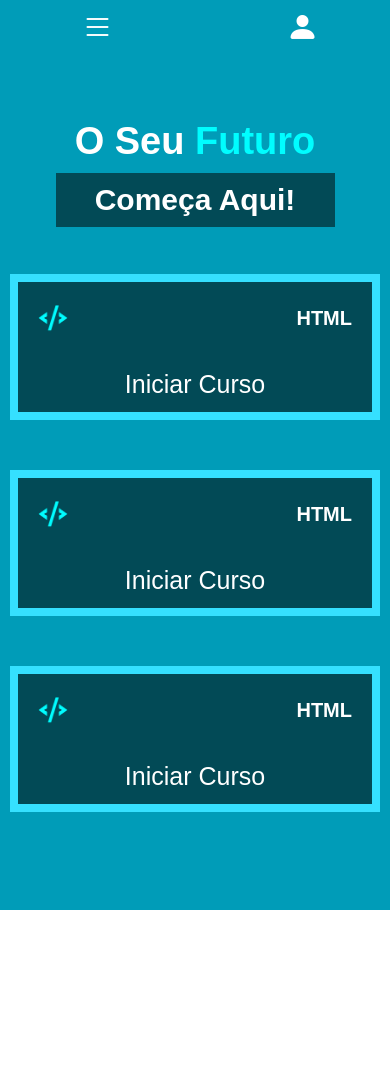
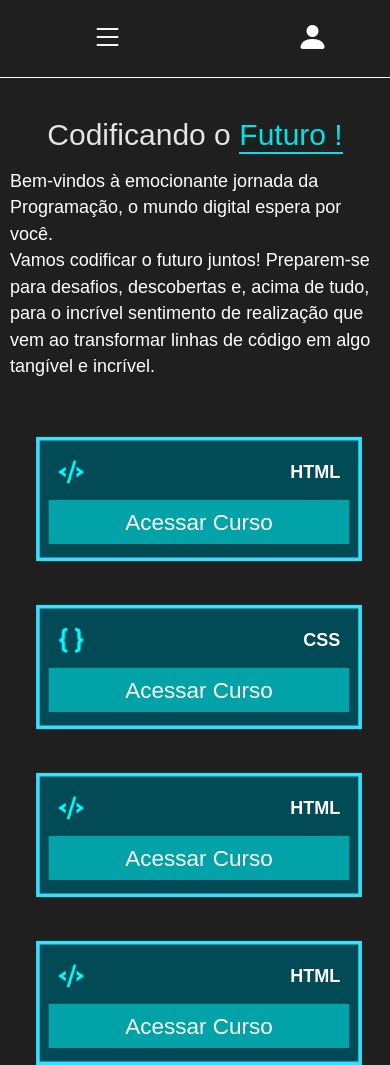
Before and after one commit to Sitefalcon/escolafalcon, a plain HTML site: page index.html in a window 390 px wide. Shown: the top 1065 px of the page. Before the commit the page ends 920 px from the top, so only its background shows below. Drawn offline with nearby package versions, Linux system fonts and the light colour scheme.

Commit message:
Add files via upload

```diff
--- a/index.html
+++ b/index.html
@@ -20,6 +20,7 @@
         }
 
     </style>
+
     <header>
 
         <div class="fundo-header">
@@ -41,7 +42,7 @@
 
         <div class="fundo-pesquisaprincipal">
             <i class="bi bi-search" id="icones-pesquisa"></i>
-            <input type="text" id="input-pesquisa" >
+            <input type="text" id="input-pesquisa" placeholder="O que Procura ?" >
             <i class="bi bi-x" id="icones-pesquisa"></i>
         </div>
 
@@ -55,8 +56,6 @@
 
     </header>
 
-
-
     <main class="mainmob">
 
     <div class="fundo-imagem">
@@ -68,8 +67,9 @@
     <article class="fundo-cursos">
 
         <div class="fundo-texto">
-            <p id="texto-curso-principal">O Seu <font color= "#00FDFF">&nbsp;Futuro</font></p>
-            <p id="texto-curso-segundario">Começa Aqui!</p>
+            <p id="texto-curso-principal">Codificando o <p id="colorcurso">Futuro !</p></p>
+            <p id="texto-curso-segundario">Bem-vindos à emocionante jornada da Programação, o mundo digital espera por você.<br> Vamos codificar o futuro juntos!
+                Preparem-se para desafios, descobertas e, acima de tudo, para o incrível sentimento de realização que vem ao transformar linhas de código em algo tangível e incrível.</p>
         </div>
 
         <div class="fundo-modulos">
@@ -84,8 +84,8 @@
 
         <div id="bloco-modulo">
                 <div id="bloco-cima">
-                    <img src="logotipo.png" alt="" id="icone-modulo">
-                    <p id="titulo-curso">HTML</p>
+                    <img src="idcss.png" alt="" id="icone-modulo">
+                    <p id="titulo-curso">CSS</p>
                 </div>
                 <p id="comece-titulo">Iniciar Curso</p>
 
@@ -94,11 +94,19 @@
 
         <div id="bloco-modulo">
                 <div id="bloco-cima">
-                    <img src="logotipo.png" alt="" id="icone-modulo">
-                    <p id="titulo-curso">HTML</p>
+                    <img src="idjs.png" alt="" id="icone-modulo">
+                    <p id="titulo-curso">JS</p>
                 </div>
                 <p id="comece-titulo">Iniciar Curso</p>
         </div>
+
+        <div id="bloco-modulo">
+            <div id="bloco-cima">
+                <img src="idjs.png" alt="" id="icone-modulo">
+                <p id="titulo-curso">JS</p>
+            </div>
+            <p id="comece-titulo">Iniciar Curso</p>
+    </div>
 
         </div>
 
@@ -110,28 +118,41 @@
                     <img src="id.png" alt="" id="icone-modulomob">
                     <p id="titulo-cursomob">HTML</p>
                 </div>
-                <p id="comece-titulomob">Iniciar Curso</p>
+                <p id="comece-titulomob">Acessar Curso</p>
+            </div>
+
+            <div id="bloco-modulomob">
+                <div id="bloco-cimamob">
+                    <img src="idcss.png" alt="" id="icone-modulomob">
+
+                    <p id="titulo-cursomob">CSS</p>
+                </div>
+                <p id="comece-titulomob">Acessar Curso</p>
             </div>
 
             <div id="bloco-modulomob">
                 <div id="bloco-cimamob">
                     <img src="id.png" alt="" id="icone-modulomob">
                     <p id="titulo-cursomob">HTML</p>
+
                 </div>
-                <p id="comece-titulomob">Iniciar Curso</p>
+                <p id="comece-titulomob">Acessar Curso</p>
             </div>
 
             <div id="bloco-modulomob">
                 <div id="bloco-cimamob">
                     <img src="id.png" alt="" id="icone-modulomob">
                     <p id="titulo-cursomob">HTML</p>
+
                 </div>
-                <p id="comece-titulomob">Iniciar Curso</p>
+                <p id="comece-titulomob">Acessar Curso</p>
             </div>
     </article>
 
     </main>
 
 
+
+
 </body>
 </html>
--- a/mob/header.css
+++ b/mob/header.css
@@ -8,6 +8,7 @@
     header{
         display: flex;
         justify-content: space-evenly;
+        background-color: #1F1F1F;
     }
     .fundo-header{
         display: flex;
--- a/mob/main.css
+++ b/mob/main.css
@@ -1,15 +1,14 @@
 @media (max-width:700px) {
+
     .mainmob{
         display: flex;
         flex-wrap: wrap;
         justify-content: center;
         align-items: center;
         width: 100%;
-        height: 900px;
+        height: 100%;
         padding-top: 20px;
-        transform: translateY(-10px);
-        background:  rgb(0,156,184);
-        background: linear-gradient( bottom 97deg, rgba(0,156,184,1) 0%, rgba(0,156,184,1) 77%, rgba(0,255,204,1) 100%);
+        background-color: #1F1F1F;
     }
     .fundo-imagem{
         display: none;
@@ -17,7 +16,6 @@
         align-items: center;
         padding: 10px;
         width: 100%;
-
     }
     #imagem-principal{
         max-width: 300px;
@@ -32,16 +30,29 @@
     }
     .fundo-texto{
         display: flex;
-        height: 200px;
-        transform: translateY(30px);
+        justify-content: center;
+        align-items: center;
+
+        width: 100%;
     }
     #texto-curso-principal{
-        font-size: 38px;
+        font-size: 30px;
+        width: 100%;
+
+        width: 60%;
+        height: 30px;
+
     }
-    #texto-curso-segundario{
+    #colorcurso{
+        display: flex;
+        justify-content: center;
+        align-items: center;
         font-size: 30px;
-        margin:0px;
+        margin-left: -30px;
+        margin-top: 5px;
     }
+
+
     .fundo-cursosmob{
         display: flex;
         flex-wrap: wrap;
@@ -50,9 +61,8 @@
         width: 100%;
         font-size: 25px;
         padding: 10px;
-        transform: translateY(-70px);
+        transform: translateY(0px);
     }
-
     #bloco-modulomob{
         display: flex;
         justify-content: center;
@@ -62,19 +72,20 @@
         width: 100%;
         height: 110px;
         background-color:#024A56;
-        border: 8px solid #35E0FF;
+        border: 4px solid #35E0FF;
         border-end-end-radius: 0px;
         transition: 0.8s;
-        margin-top: 50px;
+        margin-left: 8px;
+        margin-top: 30px;
+        transform:scale(0.9);
     }
     #bloco-modulomob:active{
         background-color: #35E0FF;
-        border: 8px solid #00ffcc;
+        border: 4px solid #00ffcc;
     }
-
     #bloco-cimamob{
         width: 100%;
-        height: 30%;
+        height:20%;
         padding: 10px;
         display: flex;
         justify-content:space-between;
@@ -84,29 +95,28 @@
         width: 30px;
         height: 30px;
     }
-
     #titulo-cursomob{
+        font-size: 20px;
+        font-weight: bold;
+        color:white;
+        padding: 0px;
+    }
+    #linguagem{
         font-size: 20px;
         font-weight: bold;
         color:white;
     }
     #comece-titulomob{
+        display: flex;
+        justify-content: center;
+        align-items: center;
+        padding: 10px;
+        margin: 0;
         font-size: 25px;
         color: white;
+        width: 100%;
+        background-color:#00ffff7c;
+
     }
 
-
-
-
-
-
-
-
-
-
-
-
-
-
-
 }
--- a/style/header.css
+++ b/style/header.css
@@ -18,9 +18,10 @@ header{
     justify-content: space-around;
     position: fixed;
     width: 100%;
-    background-color: #009CB8;
+    background-color: #1F1F1F;
     font-size: 20px;
     z-index: 2;
+    padding: 10px;
 }
 .fundo-logo{
     display: flex;
@@ -29,7 +30,7 @@ header{
     padding: 10px;
 }
 #logodesk{
-    width: 58px;
+    width: 48px;
     animation-fill-mode:backwards;
     animation: giro 5s infinite;
 }
@@ -38,7 +39,9 @@ header{
         transform: rotate(360deg);
     }
     100%{
+
         transform: rotate(360deg);
+
     }
 
 }
@@ -55,11 +58,23 @@ nav{
     color: white;
     margin-left: 80px;
 }
+#dados-nav:hover{
+    color: #00FDFF;
+}
 .btn-entrar{
     padding: 15px;
     border-radius: 10%  ;
-    background-color: #1A8180;
+    background-color:#1F1F1F;
     transition: 0.8s;
+    animation: btn-entrar;
+    animation-duration: 10s;
+    animation-fill-mode: forwards;
+}
+@keyframes btn-entrar {
+    100%{
+        background-color: #00FDFF;
+    }
+
 }
 .btn-entrar:hover{
     border-radius: 0% 0% 30% 0%;
@@ -70,11 +85,24 @@ nav{
 
 
 .fundo-pesquisaprincipal{
-    display: flex;
+    display:flex;
     align-items: center;
-    width: 25%;
+    width: 3%;
     height: 20%;
-    background-color: #1a817fa4;
+    padding: 5px;
+    border-radius: 20px;
+    background-color: #00FDFF;
+    animation: lupaAbrir;
+    animation-duration: 8s;
+    overflow-x: hidden;
+    animation-fill-mode: forwards;
+}
+@keyframes lupaAbrir {
+    100%{
+        width: 20%;
+        background-color: rgba(10, 10, 10, 0.404);
+    }
+
 }
 
 #icones-pesquisa{
--- a/style/main.css
+++ b/style/main.css
@@ -2,12 +2,11 @@ main{
     display: flex;
     width: 100%;
     height: 700px;
-    background: rgb(0,156,184);
-    background: linear-gradient(47deg, rgba(0,156,184,1) 0%, rgba(0,156,184,1) 77%, rgba(0,255,204,1) 100%);
+    background-color: #1F1F1F;
     transform: translateY(78px);
 }
 
-.fundo-cursos{
+.fundo-cursos,.fundo-cursosmob{
     display: none;
 }
 
@@ -16,6 +15,19 @@ main{
     align-items: center;
     justify-content: center;
     width: 60%;
+    animation:fundo-imagem ;
+    animation-duration:1s;
+    transform: scale(3.8);
+    opacity: 0;
+    animation-timing-function: cubic-bezier(0.075, 0.82, 0.165, 1);
+    animation-fill-mode: forwards;
+
+}
+@keyframes fundo-imagem {
+    100%{
+        transform: scale(1.0);
+        opacity: 10;
+    }
 }
 #imagem-principal{
     width:460px;
@@ -30,69 +42,129 @@ main{
     flex-wrap: wrap;
     justify-content: center;
     align-items: center;
-    width: 50%;
+    width: 70%;
     font-size: 25px;
     padding: 10px;
+    animation: fundo-cursos;
+    animation-duration: 0.5s;
+    transform: scale(3.8);
+    opacity: 0;
+    animation-timing-function: cubic-bezier(0.075, 0.82, 0.165, 1);
+    animation-fill-mode: forwards;
+}
+@keyframes fundo-cursos {
+    100%{
+        transform: scale(1.0);
+        opacity: 10;
+    }
 }
 
 .fundo-texto{
     display: flex;
-    justify-content: center;
+    flex-wrap: wrap;
     align-items: center;
-    flex-direction: column;
-    width: 100%;
-    margin: 0;
-    padding: 0;
+    width: 70%;
     color: white;
+
 }
 #texto-curso-principal{
     display: flex;
-    justify-content: center;
-    font-size: 55px;
+    text-align: center;
+    font-size: 40px;
     margin: 0px;
-    font-weight: bold;
-    padding: 10px;
-    width: 100%;
+    width: 50%;
+    padding: 0;
+    height: 50px;
+    animation:texto-curso-principal ;
+    animation-duration: 6s;
+    animation-fill-mode: forwards;
+    opacity: 0;
 }
+@keyframes texto-curso-principal {
+    100%{
+        opacity: 0.9;
+    }
+}
+#colorcurso{
+    display: flex;
+    text-align: center;
+    padding: 0;
+    margin: 0;
+    font-size: 40px;
+    margin-left:-10px;
+    color:white;
+
+    animation: textoFuturo;
+    animation-duration: 6s;
+    animation-fill-mode: forwards;
+    opacity: 0.0;
+}
+@keyframes textoFuturo {
+    100%{
+        color: #00FDFF;
+        border-bottom: 3px solid #00FDFF;
+        opacity: 0.9;
+       }
+}
+
+
 #texto-curso-segundario{
     display: flex;
-    justify-content: center;
-    width: 70%;
-    font-size: 35px;
-    margin: 0px;
-    padding: 10px;
-    margin-top: 30px;
-    font-weight: bold;
-    background-color: #024A56;
-    transition: 0.8s;
-    cursor: pointer;
+    text-align: left;
+    font-size: 18px;
+    width: 100%;
+    line-height: 0.7cm;
+    padding: 0;
+    margin: 0;
+    margin-top:60px ;
+
+    animation: texto-curso-segundario;
+    animation-duration: 0.9s;
+    animation-fill-mode: forwards;
+    transform: translateX(7000px);
+
 }
-#texto-curso-segundario:hover{
-    font-weight: bold;
-    background-color: #00FDFF;
+@keyframes texto-curso-segundario {
+    50%{
+        transform: translateX(0px);
+        transform: scale(1.2);
+    }
+    100%{
+        transform: scale(1.0);
+        margin-top: 10px;
+    }
 }
+
+
+
 
 .fundo-modulos{
     display: flex;
     flex-direction: row;
+    flex-wrap: wrap;
     justify-content: space-evenly;
     padding: 15px;
     width: 90%;
     height: 200px;
-    transform: translateY(-70px);
+    margin-top: -250px;
 }
 #bloco-modulo{
     display: flex;
     flex-wrap: wrap;
     padding: 10px;
-    width: 24%;
-    height: 110px;
+    width: 30%;
+    height: 100px;
     background-color:#024A56;
     border: 8px solid #35E0FF;
     border-end-end-radius: 28%;
-    margin-left:25px;
-    transform: translateX(800px);
-    transition: 0.8s;
+    margin-left:10px;
+    margin-top:15px ;
+    transform: translateX(8000px);
+
+
+
+
+    transition: 0.2s;
     animation: aparecer;
     animation-duration: 2s ;
     animation-fill-mode: forwards;
@@ -100,7 +172,7 @@ main{
     animation-timing-function: cubic-bezier(0.075, 0.82, 0.165, 1);
 }
 #bloco-modulo:hover{
-    margin-top:-40px;
+    background-color: #00FDFF;
     border: 8px solid #00ffcc;
 }
 @keyframes aparecer {
@@ -108,7 +180,8 @@ main{
         transform: translateX(0px);
     }
     100%{
-        transform: scale(0.9);
+
+        transform: scale(0.8);
     }
 
 }
```
Also changed, not shown: idcss.png (added), idjs.png (added).
